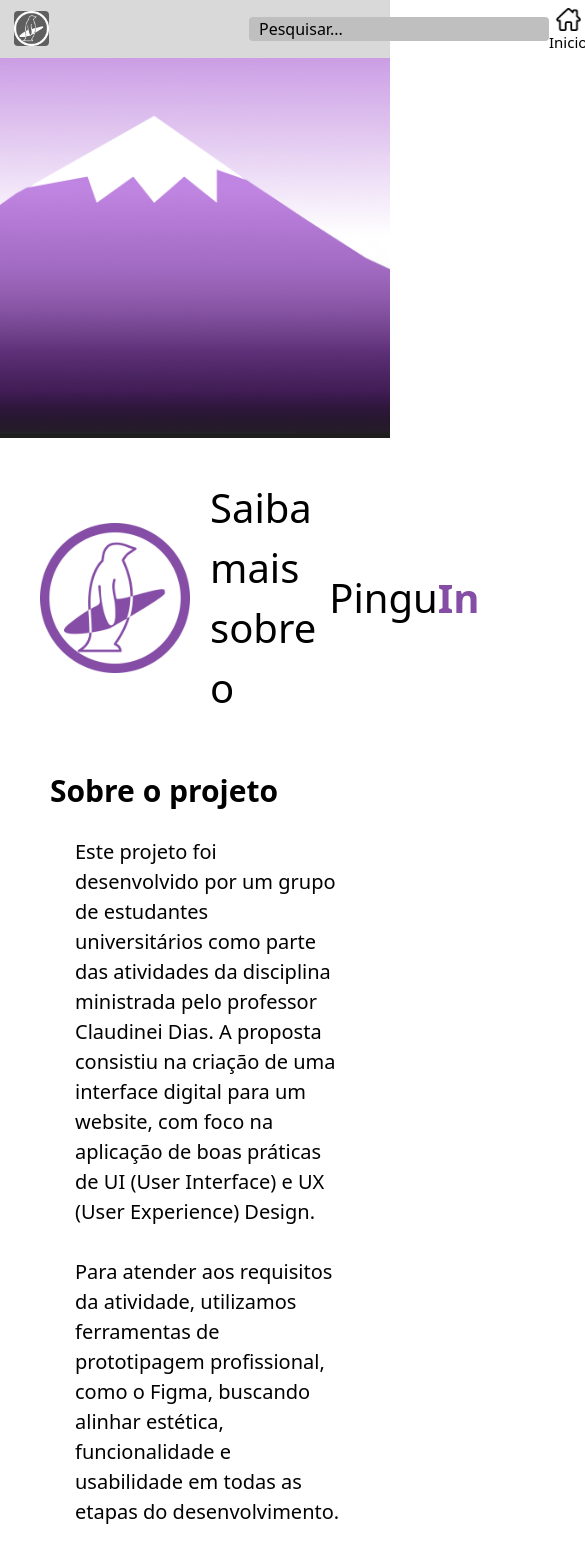
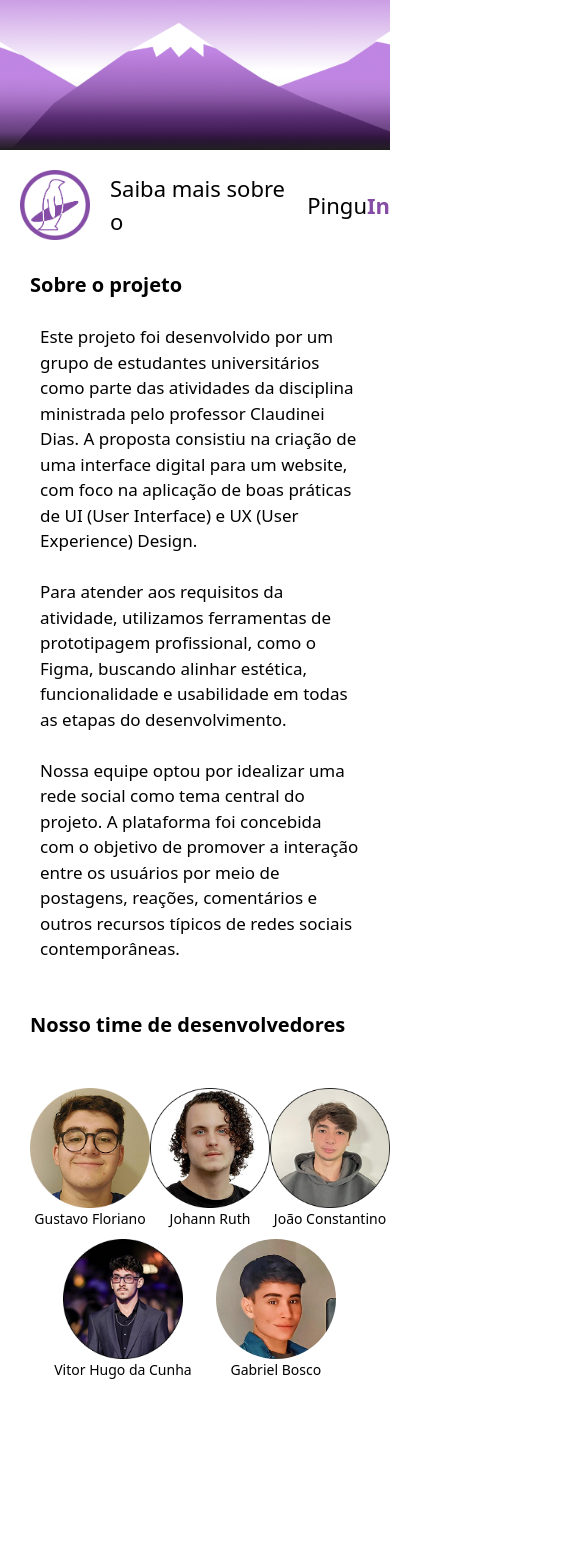
Before and after one commit to catolica-faculdade/pinguin-project, a React (Vite) app: page /cover-page in a window 390 px wide. Shown: the top 1562 px of the page, 585 px wide, since content can reach past the window. After the commit the page ends 1410 px from the top, so only its background shows below. Built offline with nearby package versions, Linux system fonts and the light colour scheme.

Commit message:
feat: Quase terminando a página cover page, apenas falta aumentar as fotos dos desenvolvedores no desktop, e arrumar resposividade no tamanho mobile Small.

```diff
--- a/src/Pages/CoverPage.jsx
+++ b/src/Pages/CoverPage.jsx
@@ -7,9 +7,9 @@ function CoverPage(){
         // retorna no 'html' pela main aqui
 
             <div>
-                <nav className="flex justify-between bg-navbar p-1 items-center">
+                <nav className="md:flex justify-between bg-navbar p-1 items-center hidden">
                     <div className="pl-[10px]">
-                        <div className="w-[35px] h-[35px] bg-cube-gray-navbar rounded-[4px]">
+                        <div className="w-[35px] h-[35px] bg-cube-gray-navbar rounded-[4px] md:">
                             <img src='src/assets/images/logo-pinguIn-branca.png'/>
                         </div>
                     </div>
@@ -36,20 +36,20 @@ function CoverPage(){
                         </div>
                     </div>
                 </nav>
-                <div className="bg-[url('/src/assets/images/background.png')] bg-cover h-[380px] w-[200px] bg-center h-64 w-full w "></div>
-                <div className="m-[40px] flex items-center">
-                    <img className="w-auto h-[150px]" src="/src/assets/images/logo-pinguIn-roxo.png"/>
-                    <p className="pl-[20px] text-[40px]">Saiba mais sobre o</p>
-                    <div className="flex text-[40px]">
-                        <p className="pl-[13px]">Pingu</p>
+                <div className="bg-[url('/src/assets/images/background.png')] bg-cover h-[150px] w-[auto] md:bg-cover md:h-[380px] md:w-[auto] bg-center h-64 w-full w "></div>
+                <div className="md:m-[40px] mt-[20px] flex items-center">
+                    <img className="ml-[20px] w-auto h-[70px] md:w-auto md:h-[150px]" src="/src/assets/images/logo-pinguIn-roxo.png"/>
+                    <p className="pl-[20px] text-[22px] md:text-[40px]">Saiba mais sobre o</p>
+                    <div className="flex text-[22px] md:text-[40px]">
+                        <p className="pl-[7px]">Pingu</p>
                         <p className="text-[#854DA6] font-bold">In</p>
                     </div>
                 </div>
-                <div className="m-[50px]">
+                <div className="m-[30px] md:m-[50px]">
                     <div>
-                        <p className="text-[30px] font-bold">Sobre o projeto</p>
+                        <p className="text-[20px] font-bold md:text-[30px] md:font-bold">Sobre o projeto</p>
                         <br/>
-                        <div className="ml-[25px] text-[20px]">
+                        <div className="ml-[10px] md:text-[20px] text-[17px]">
                             <a>Este projeto foi desenvolvido por um grupo de estudantes universitários
                                 como parte das atividades da disciplina ministrada pelo professor
                                  Claudinei Dias. A proposta consistiu na criação de uma interface
@@ -71,30 +71,46 @@ function CoverPage(){
                 <div>
                     <br />
                     <br />
-                    <p className="text-[30px] font-bold">Nosso time de desenvolvedores</p>
+                    <p className="text-[20px] md:text-[30px] font-bold">Nosso time de desenvolvedores</p>
                     <br />
                     <br />
                     <div className="flex justify-evenly">
                         <div className="flex flex-col justify-center items-center">
-                            <img src="/src/assets/images/gustavo.png"/>
-                            <p className="text-[20px]"  >Gustavo Floriano</p>
+                            <img className="md:w-[300px] md:max-h-[auto] max-w-[120px] max-h-[auto]" src="/src/assets/images/gustavo.png"/>
+                            <p className="text-[14px] md:text-[20px]">Gustavo Floriano</p>
                         </div>
                         <div className="flex flex-col justify-center items-center">
-                            <img src="/src/assets/images/johann.png"/>
-                            <p className="text-[20px]">Johann Ruth</p>
+                            <img className="md:w-[300px] md:max-h-[auto] max-w-[120px] max-h-[auto]" src="/src/assets/images/johann.png"/>
+                            <p className="text-[14px] md:text-[20px]">Johann Ruth</p>
                         </div>
                         <div className="flex flex-col justify-center items-center">
-                            <img src="/src/assets/images/joao.png"/>
-                            <p className="text-[20px]">João Constantino</p>
+                            <img className="max-w-[120px] max-h-[auto] md:w-[300px] md:max-h-[auto]" src="/src/assets/images/joao.png"/>
+                            <p className="text-[14px] md:text-[20px]">João Constantino</p>
                         </div>
-                        <div className="flex flex-col justify-center items-center">
-                            <img src="/src/assets/images/vitor.png"/>
-                            <p className="text-[20px]">Vitor Hugo da Cunha</p>
+                        <div className="md:flex flex-col justify-center items-center hidden">
+                            <img className="md:w-[300px] md:max-h-[auto] max-w-[120px] max-h-[auto]" src="/src/assets/images/vitor.png"/>
+                            <p className="text-[14px] md:text-[20px]">Vitor Hugo da Cunha</p>
+                        </div>
+                        <div className="md:flex flex-col justify-center items-center hidden">
+                            <img className="md:w-[300px] md:max-h-[auto] max-w-[120px] max-h-[auto] rounded-[50%]" src="/src/assets/images/gabriel.png"/>
+                            <p className="text-[14px] md:text-[20px]">Gabriel Bosco</p>
+                        </div>
+                    </div>
+                    <div className="flex justify-evenly mt-[10px]">
+                        <div className="flex flex-col justify-center items-center md:hidden">
+                            <img className="max-w-[120px] max-h-[auto]" src="/src/assets/images/vitor.png"/>
+                            <p className="text-[14px] md:text-[20px]">Vitor Hugo da Cunha</p>
+                        </div>
+
+                        <div className="flex flex-col justify-center items-center md:hidden">
+                            <img className="max-w-[120px] max-h-[auto] rounded-[50%]" src="/src/assets/images/gabriel.png"/>
+                            <p className="text-[14px] md:text-[20px]">Gabriel Bosco</p>
                         </div>
                     </div>
                 </div>
                 </div>
             </div>
+
     );
 }
 
```
Also changed, not shown: src/assets/images/gabriel.png (added).
